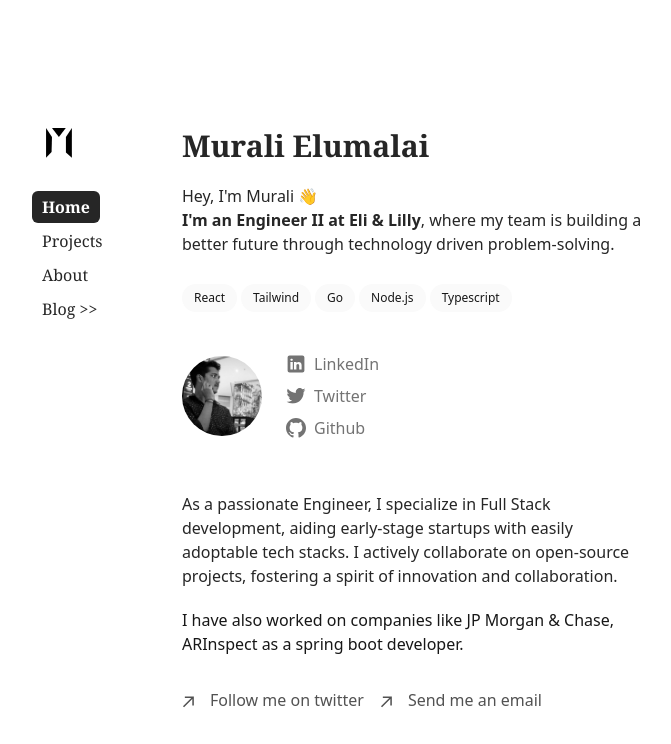
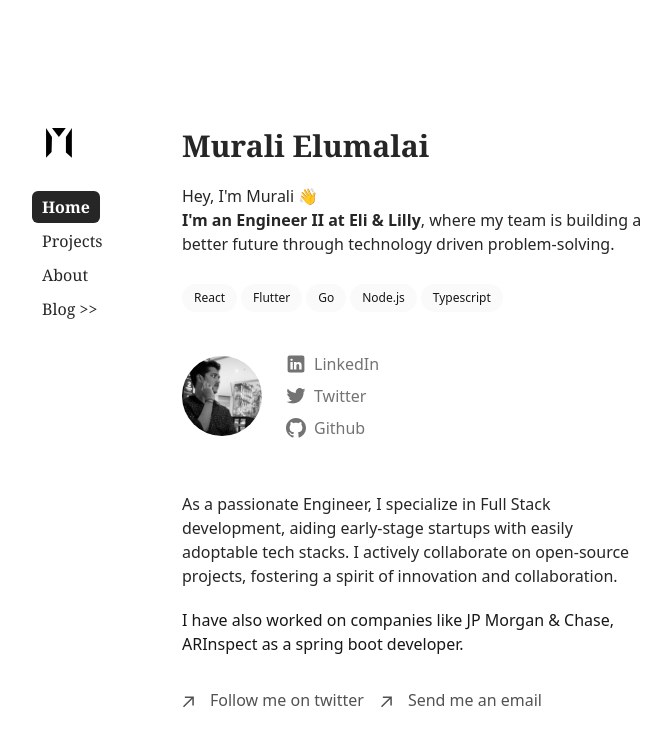
Before and after one commit to iammurali/murali-portfolio, a Next.js app: page / in a window 1280 px wide. Shown: the top 744 px of the page, without its empty margins (160-831 px from the left). Built offline with nearby package versions, Linux system fonts and the light colour scheme.

Commit message:
add flutter

```diff
--- a/pages/index.tsx
+++ b/pages/index.tsx
@@ -47,7 +47,7 @@
         </li>
         <li className="mr-1 mt-2">
           <div className="flex items-center rounded-full bg-neutral-50 dark:bg-neutral-800 px-3 py-1 text-xs font-medium leading-5 text-neutral-900 dark:text-neutral-100">
-            Tailwind
+            Flutter
           </div>
         </li>
         <li className="mr-1 mt-2">
```
